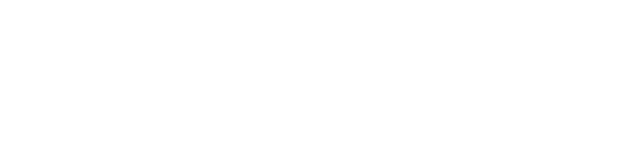
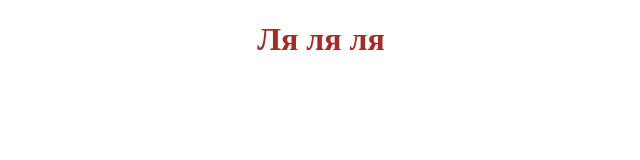
Before and after one commit to Fairy88/intensive, a plain HTML site: page index.html in a window 1280 px wide. Shown: the whole page, without its empty margins (319-959 px from the left). Drawn offline with Linux system fonts and the light colour scheme.

Commit message:
header ready

```diff
--- a/index.html
+++ b/index.html
@@ -5,8 +5,11 @@
     <meta name="viewport" content="width=device-width, initial-scale=1.0">
     <meta http-equiv="X-UA-Compatible" content="ie=edge">
     <title>Document</title>
+    <link rel="stylesheet" href="main.css">
 </head>
 <body>
-
+    <header>
+        <h1>Ля ля ля</h1>
+    </header>
 </body>
 </html>
--- a/main.css
+++ b/main.css
@@ -0,0 +1,4 @@
+h1{
+    color: brown;
+    text-align: center;
+}
```
